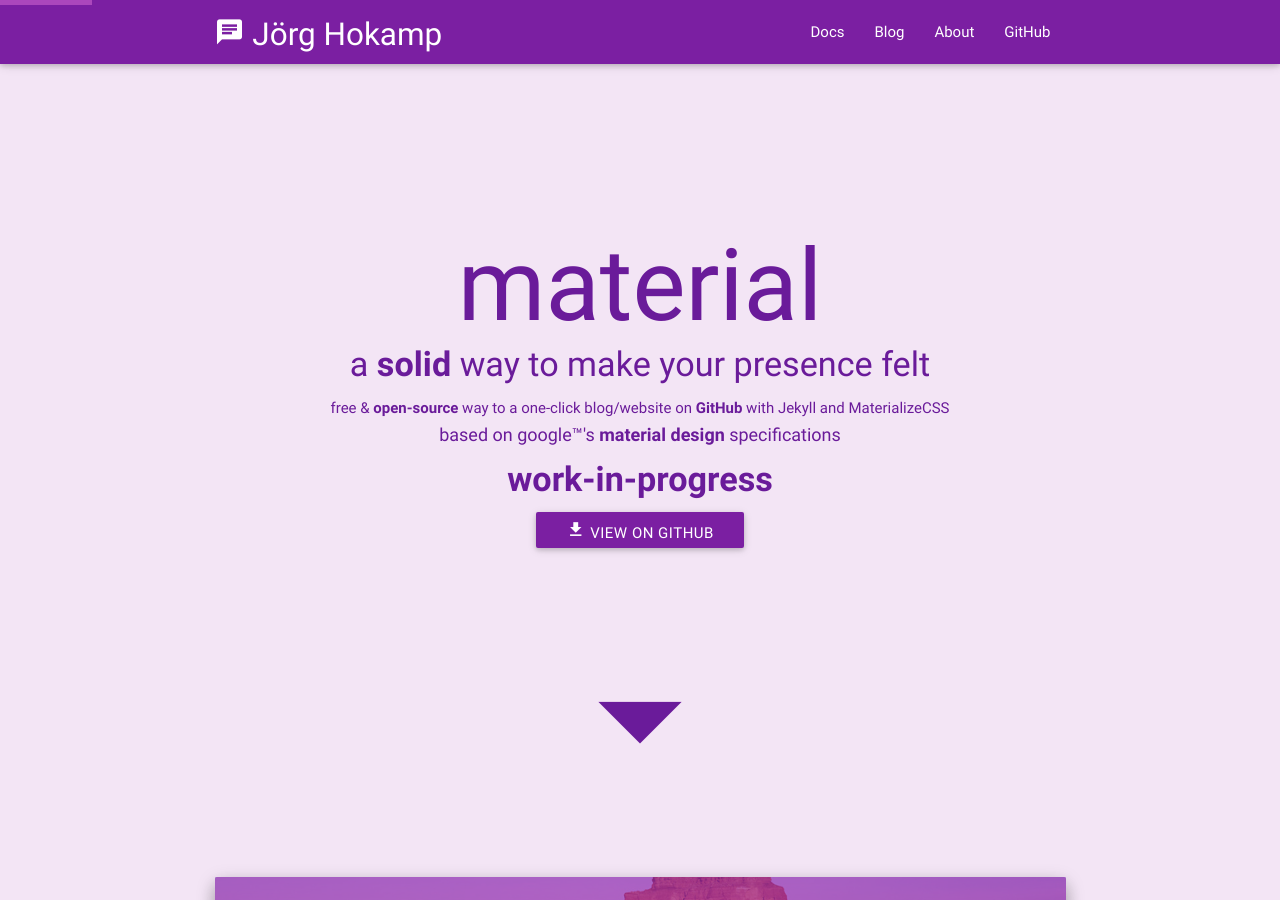
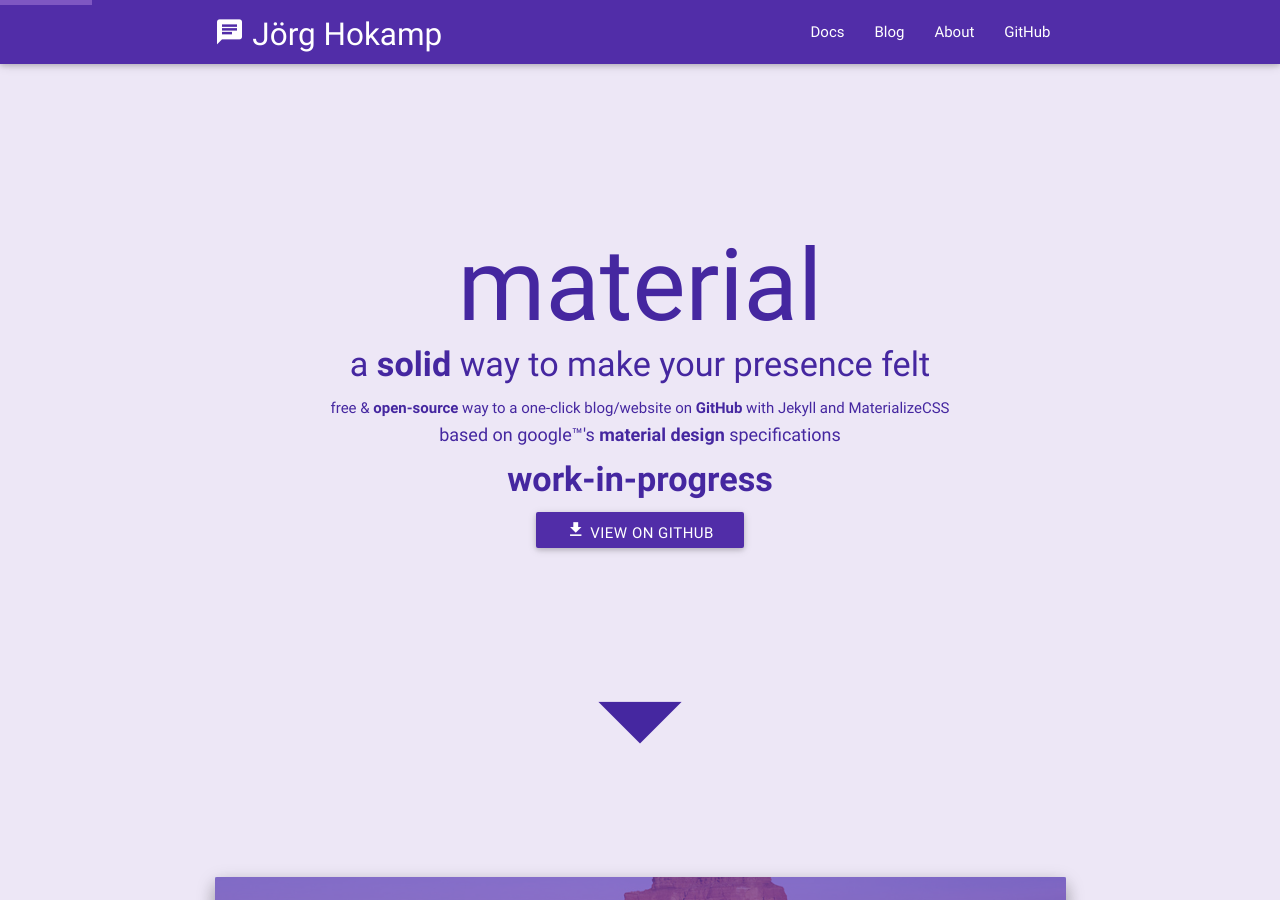
Before and after one commit to jhokamp/jhokamp.github.io, a Jekyll site: the page built from index.html, in a window 1280 px wide and 900 px high. Built offline with Jekyll 4.4.1, drawn with Linux system fonts in a browser that asks for light colours.

Commit message:
Update _config.yml

```diff
--- a/_config.yml
+++ b/_config.yml
@@ -8,7 +8,7 @@
 url: "http://jhokamp.github.io" # the base hostname & protocol for your site
 twitter_username: hamburgkind
 github_username:  jhokamp
-css: "purple"
+css: "deep-purple"
 
 # Build settings
 markdown: kramdown
```
